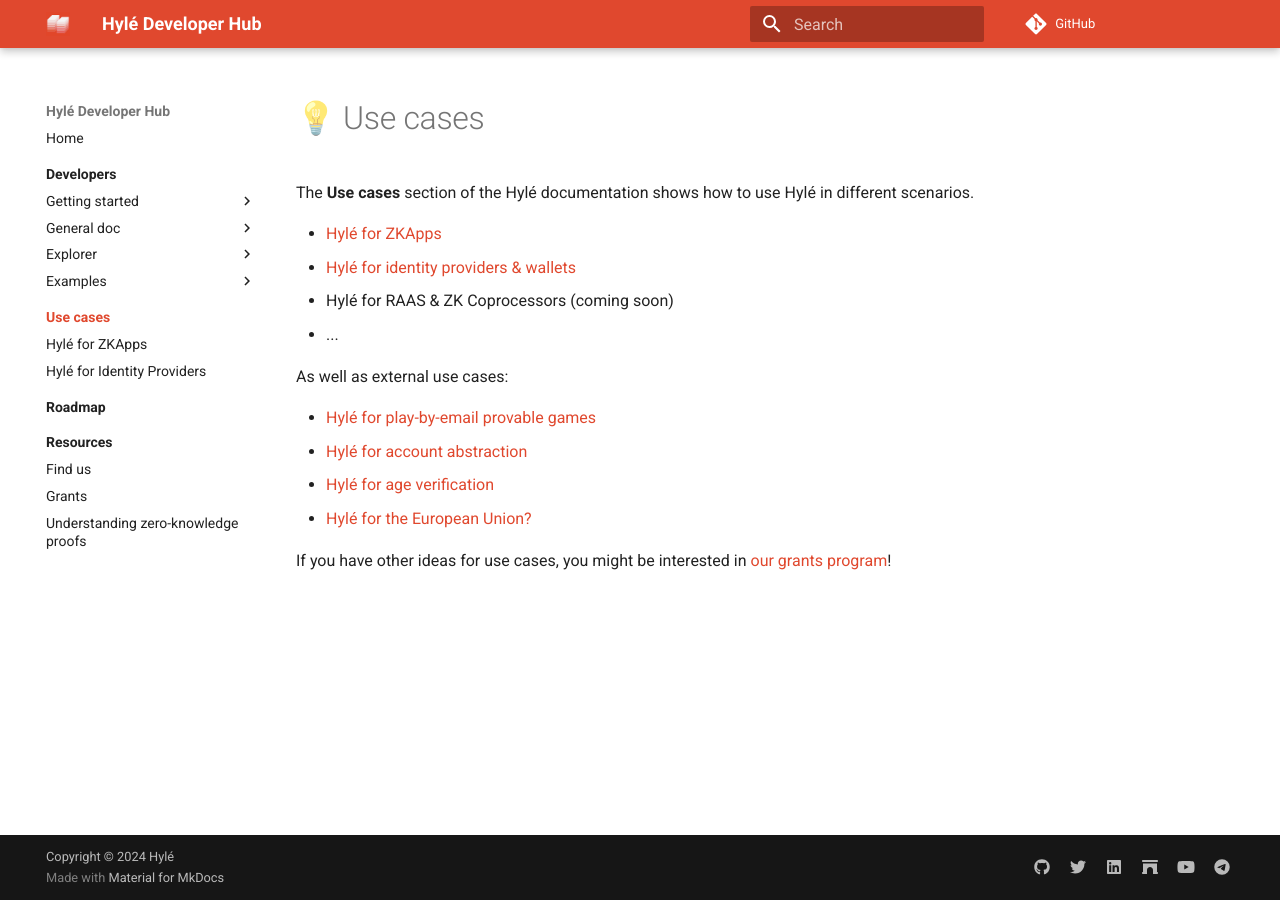
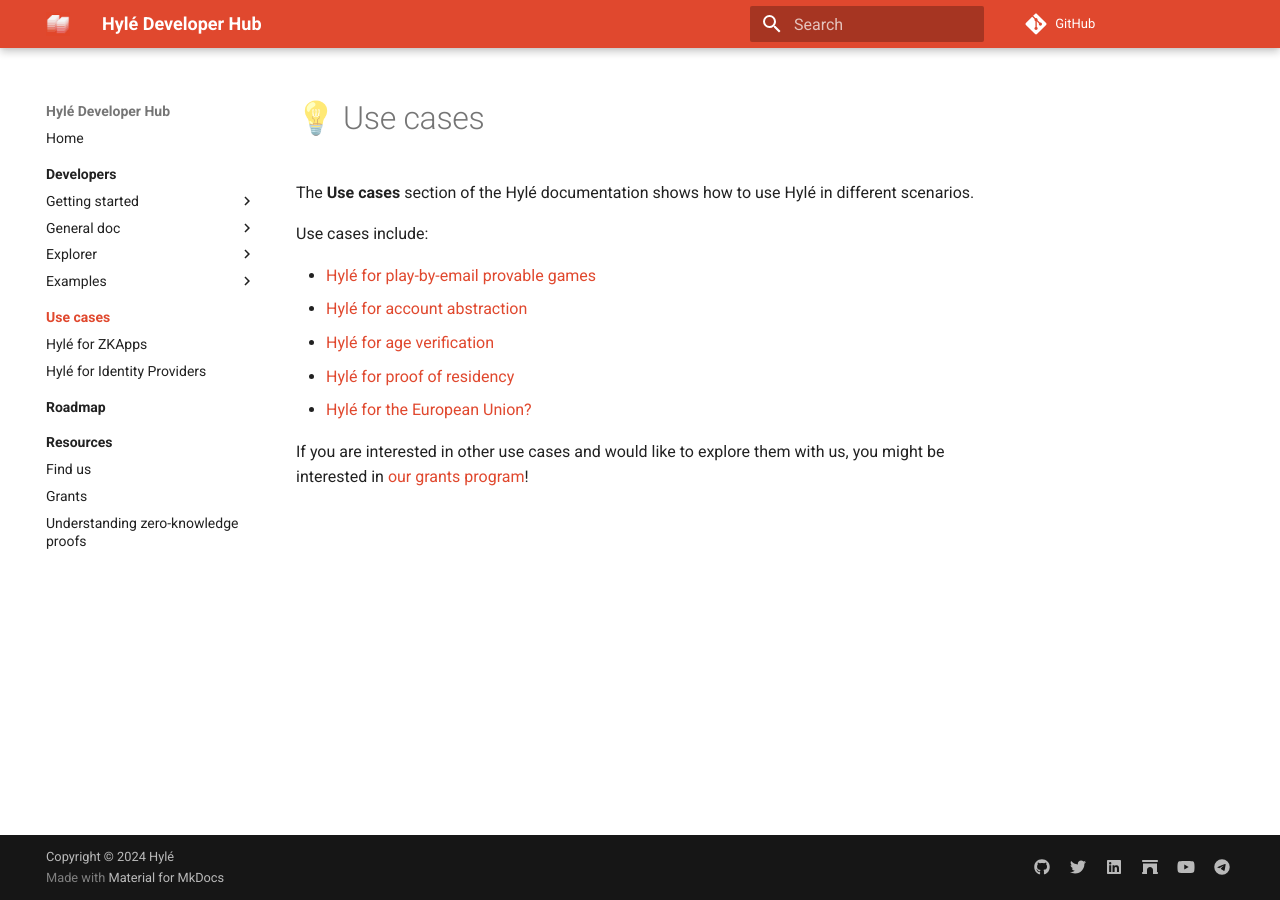
Before and after one commit to Hyle-org/devhub-hyle, an MkDocs documentation site: the page built from docs/use-cases/index.md, in a window 1280 px wide. Built offline with MkDocs 1.6.1 and Material for MkDocs 9.7.7, drawn with Linux system fonts in a browser that asks for light colours; comment, search, counter and statistics services are not loaded.

Commit message:
live doc reading: use cases

```diff
--- a/docs/use-cases/index.md
+++ b/docs/use-cases/index.md
@@ -2,16 +2,19 @@
 
 The **Use cases** section of the Hylé documentation shows how to use Hylé in different scenarios.
 
+<!-- Hide until relevant
 - [Hylé for ZKApps](for-zk-apps.md)
 - [Hylé for identity providers & wallets](for-identity-providers.md)
 - Hylé for RAAS & ZK Coprocessors (coming soon)
 - ...
+-->
 
-As well as external use cases:
+Use cases include:
 
 - [Hylé for play-by-email provable games](https://blog.hyle.eu/podcast-1-matteo-zkchess/)
 - [Hylé for account abstraction](https://blog.hyle.eu/smart-wallets-must-be-provable/)
 - [Hylé for age verification](https://blog.hyle.eu/freedom-and-privacy-with-zero-knowledge-proofs/)
+- [Hylé for proof of residency](https://blog.hyle.eu/rutes-proof-of-residency/)
 - [Hylé for the European Union?](https://blog.hyle.eu/zero-knowledge-is-the-future-of-the-european-digital-identity-framework-2/)
 
-If you have other ideas for use cases, you might be interested in [our grants program](https://github.com/Hyle-org/hyle/blob/main/GRANTS.md)!
+If you are interested in other use cases and would like to explore them with us, you might be interested in [our grants program](https://github.com/Hyle-org/hyle/blob/main/GRANTS.md)!
```
